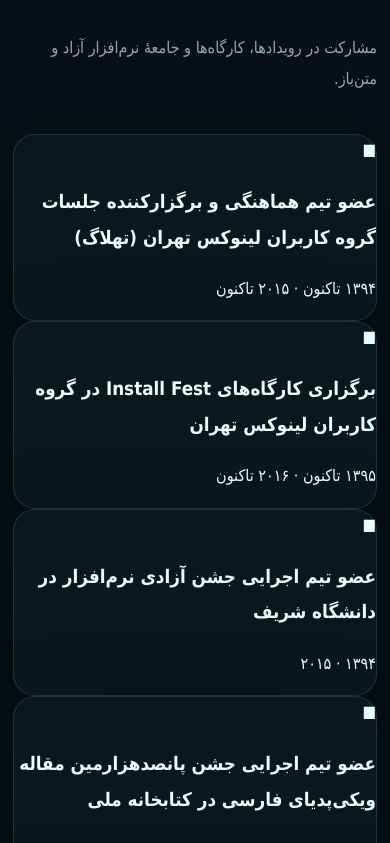
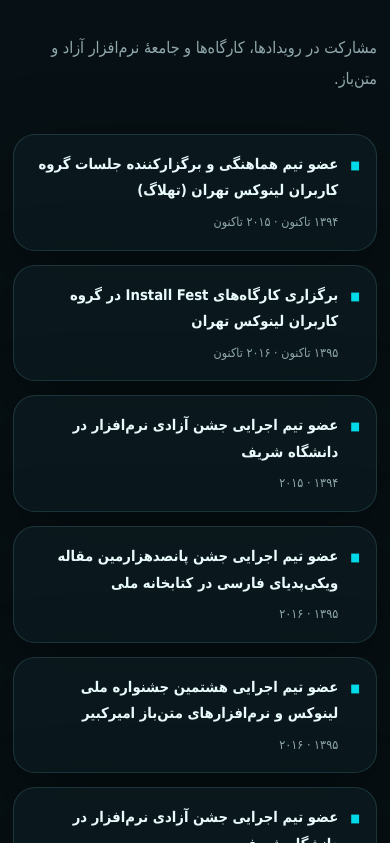
Before and after one commit to fayyazzadeh/fayyazadeh, a Next.js app: page / in a window 390 px wide. Shown: the part 6421-7264 px from the top of the page. Built offline with nearby package versions, Linux system fonts and the light colour scheme; a small style sheet from the web is missing; a web font is replaced by a local one.

Commit message:
Style responsive volunteer activities section

```diff
--- a/app/globals.css
+++ b/app/globals.css
@@ -114,3 +114,13 @@
   direction: rtl;
   text-align: right;
 }
+
+
+/* Volunteer activities section */
+.volunteer-list { display: grid; grid-template-columns: repeat(2, minmax(0, 1fr)); gap: 14px; }
+.volunteer-card { display: flex; align-items: flex-start; gap: 12px; padding: 18px 20px; }
+.volunteer-marker { flex: 0 0 auto; margin-top: 4px; color: var(--cyan); font-size: .72rem; }
+.volunteer-content { min-width: 0; }
+.volunteer-content h3 { margin: 0; font-size: .92rem; line-height: 1.8; color: var(--text); }
+.volunteer-content p { margin: 6px 0 0; color: var(--muted); font-size: .78rem; }
+@media (max-width: 700px) { .volunteer-list { grid-template-columns: 1fr; } .volunteer-card { padding: 16px; } }
```
